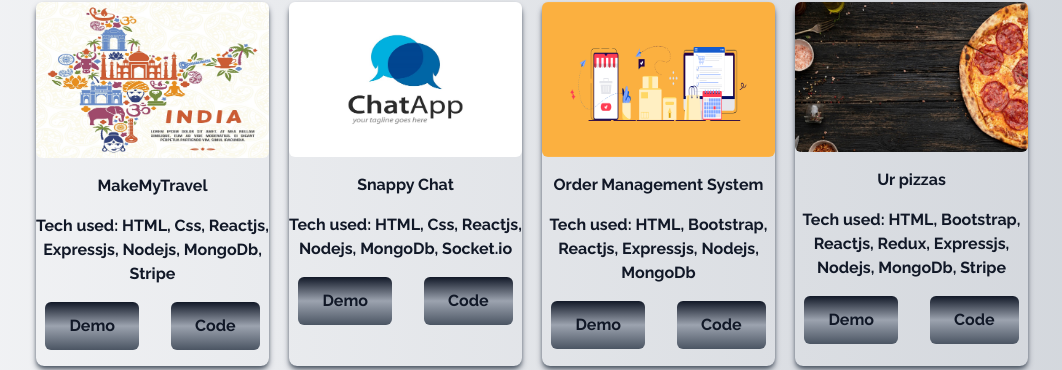
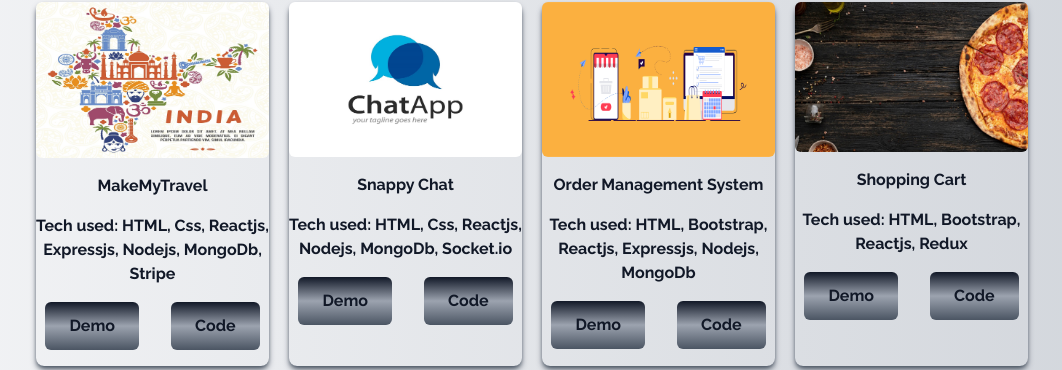
Before and after one commit to vivekanandhansj/portfolio, a React (Create React App) app: page / in a window 1280 px wide. Shown: the part 1892-2262 px from the top of the page, without its empty margins (108-1170 px from the left). Built offline with nearby package versions, Linux system fonts and the light colour scheme.

Commit message:
Update Portfolio.jsx

```diff
--- a/src/components/Portfolio.jsx
+++ b/src/components/Portfolio.jsx
@@ -31,11 +31,11 @@ const Portfolio = () => {
       tech: "HTML, Bootstrap, Reactjs, Expressjs, Nodejs, MongoDb"
     } ,{
      id: "4",
-      pname:"Ur pizzas",
+      pname:"Shopping Cart",
       src: pizza ,
-      url: "https://urpizzas.herokuapp.com/",
-      code: "	https://github.com/vivekanandhansj/pizzas",
-      tech: "HTML, Bootstrap, Reactjs, Redux, Expressjs, Nodejs, MongoDb, Stripe"
+      url: "https://vshopcart.netlify.app/",
+      code: "https://github.com/vivekanandhansj/shopping",
+      tech: "HTML, Bootstrap, Reactjs, Redux"
 
 
     }
```
